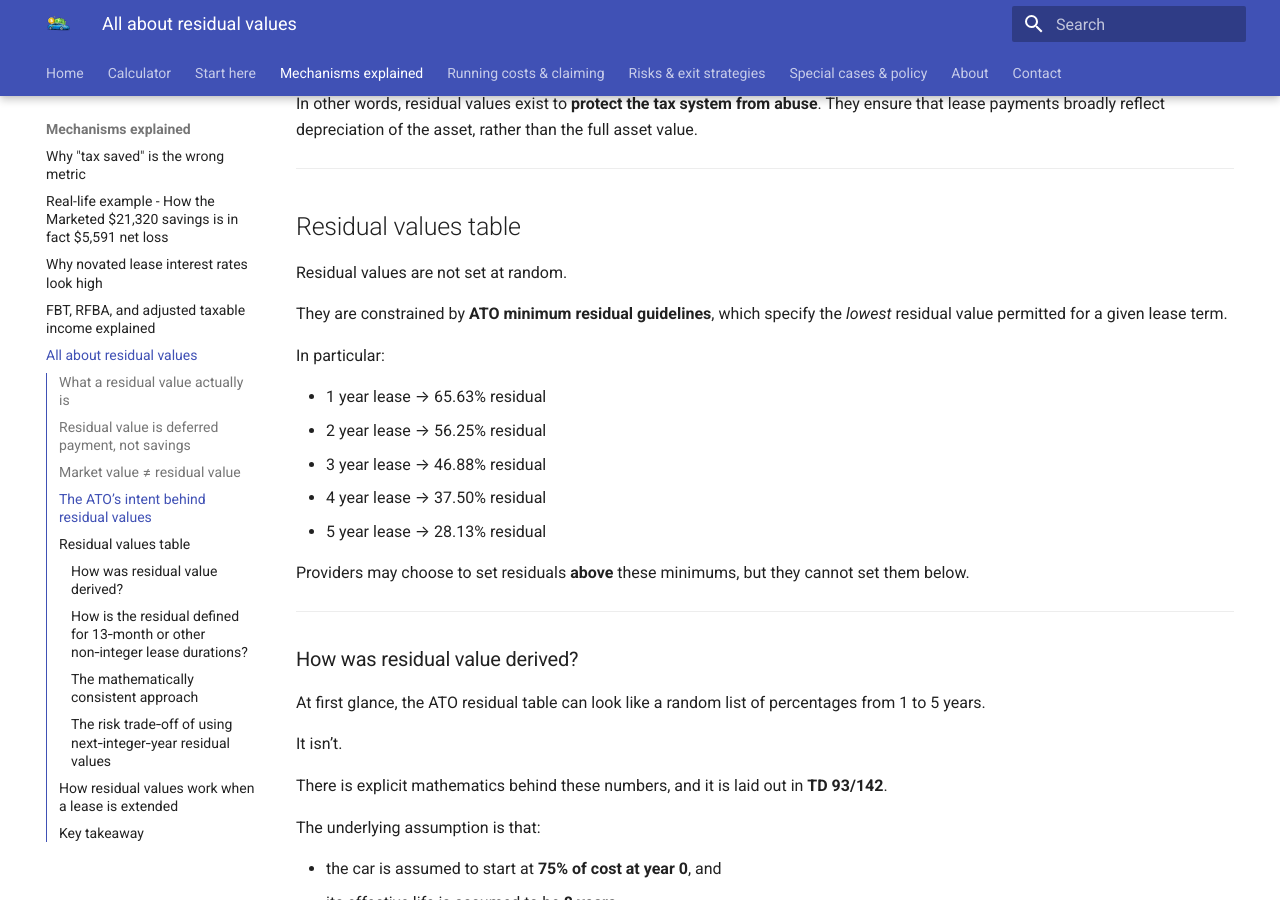
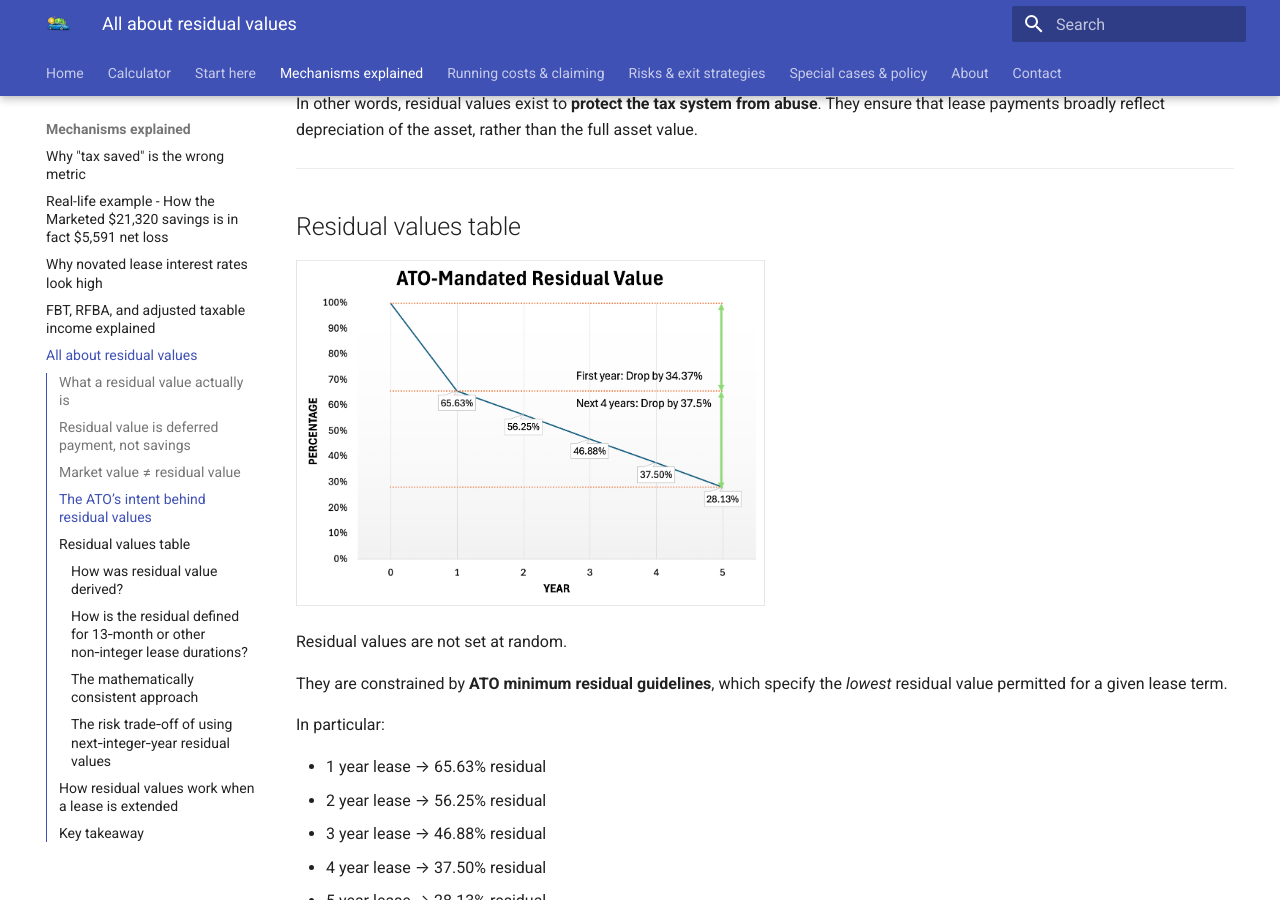
Before and after one commit to novatedlease/novatedlease.github.io, an MkDocs documentation site: the page built from docs/costs-and-savings/why-residual-values-matter.md, in a window 1280 px wide and 900 px high, scrolled down 2084 px. Built offline with MkDocs 1.6.1 and Material for MkDocs 9.7.7, drawn with Linux system fonts in a browser that asks for light colours.

Commit message:
add RV diagram

```diff
--- a/docs/costs-and-savings/why-residual-values-matter.md
+++ b/docs/costs-and-savings/why-residual-values-matter.md
@@ -82,6 +82,8 @@ In other words, residual values exist to **protect the tax system from abuse**.
 ---
 
 ## Residual values table
+
+![](../images/RV.png){width=50%}
 
 Residual values are not set at random.
 
```
